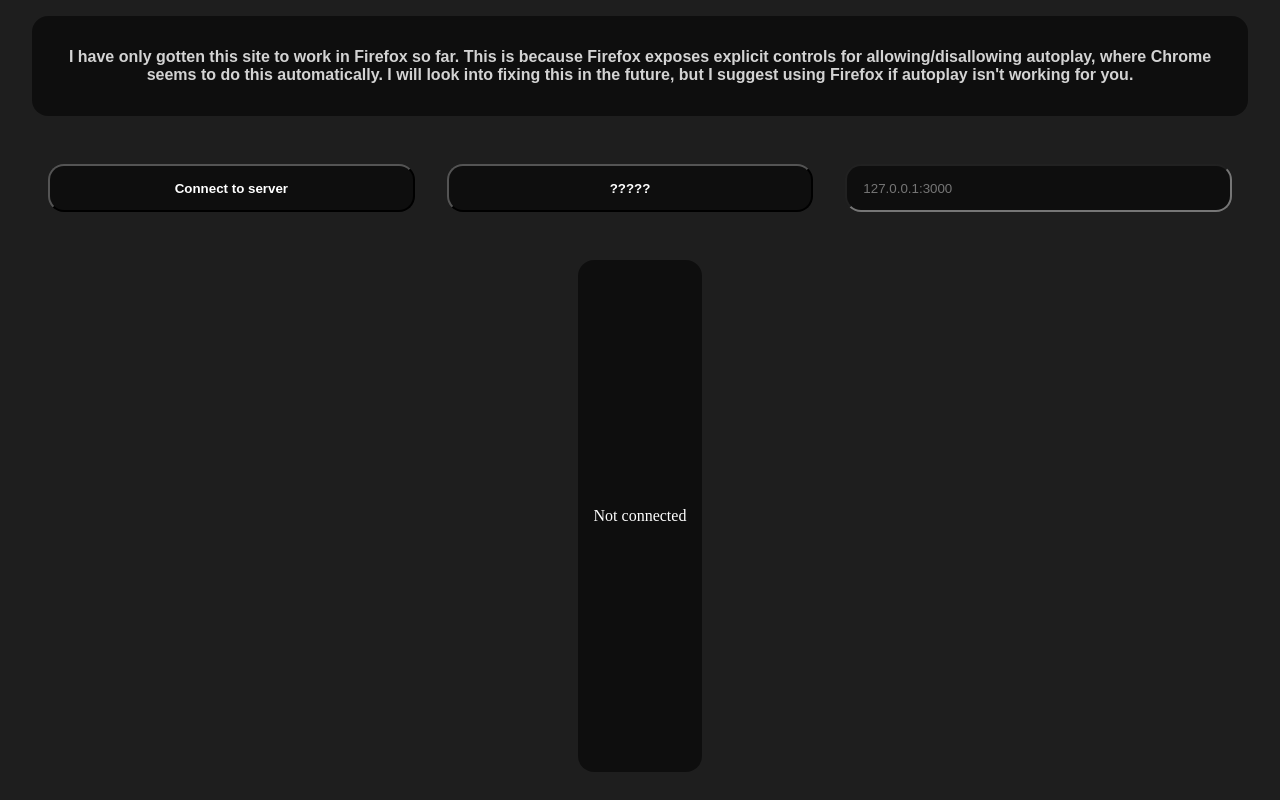
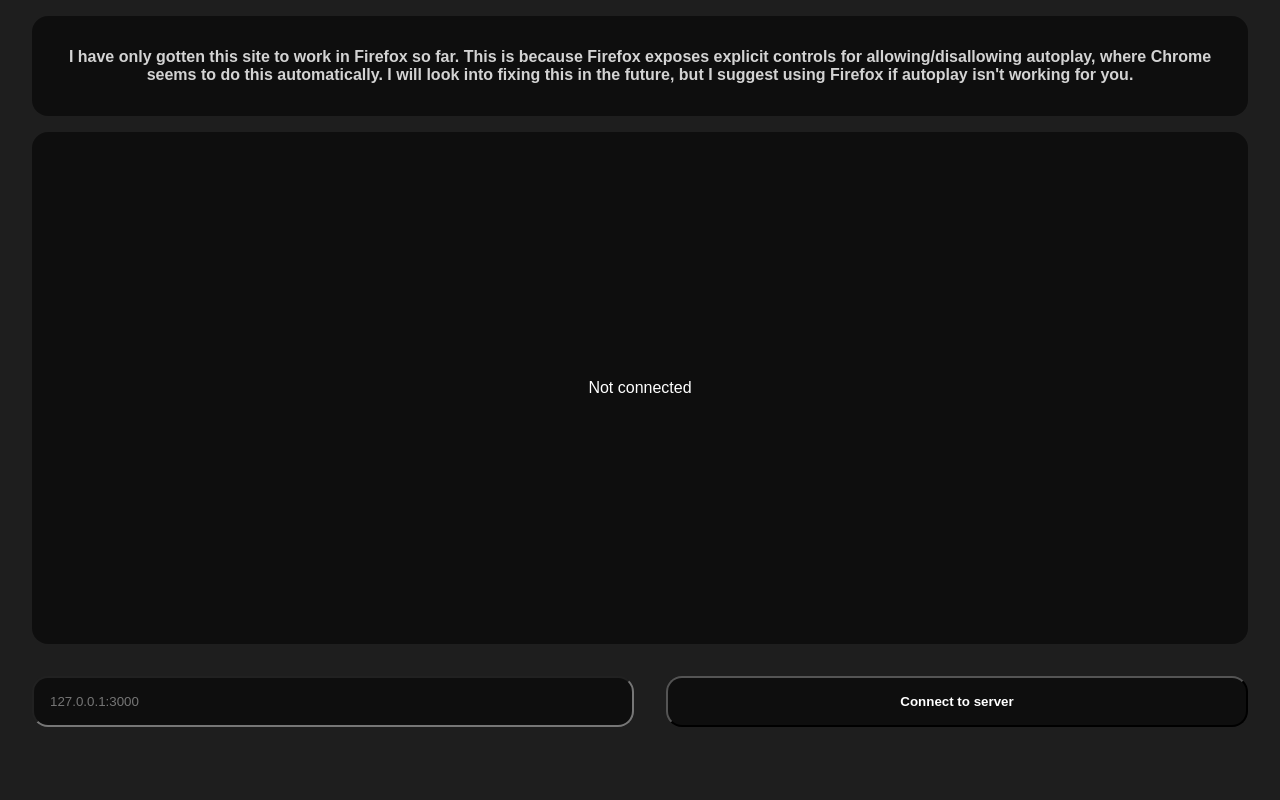
Before and after one commit to issacdowling/Watchalong-Site, a plain HTML site: page Site/index.html in a window 1280 px wide. Drawn offline with Linux system fonts and the light colour scheme.

Commit message:
Remove unnecessary button, move buttons to the bottom for better ergonomics

```diff
--- a/Site/index.css
+++ b/Site/index.css
@@ -6,10 +6,10 @@ body {
     background-color: #1e1e1e;
     margin: 1rem;
     color: white;
+    font-family: sans-serif;
 }
 
 .infoText {
-    font-family: sans-serif;
     color: lightgrey;
     text-align: center;
     font-weight: 800;
@@ -27,36 +27,31 @@ body {
 #videoBox {
     display: flex;
     justify-content: center;
-    justify-self: center;
     align-items: center;
-    width: auto;
     height: 30rem;
 }
 
 .mainButton {
     background-color: var(--box-bg);
     border-radius: var(--consistent-radius);
+    border-color: black;
     color: white;
     font-weight: bold;
-    border-color: black;
+    text-align: center;
     margin: 1rem;
     flex: 1;
-    text-align: center;
-    vertical-align:;
 }
 
-.mainButtonBox {
+.mainButtonContainer {
     display: flex;
     justify-content: center;
-    padding: 1rem;
-    height: 5rem;
 }
 
 input[type="text"] {
     background-color: var(--box-bg);
+    color: white;
     border-radius: var(--consistent-radius);
     margin: 1rem;
     padding: 1rem;
-    color: white;
     flex: 1;
 }
--- a/Site/index.html
+++ b/Site/index.html
@@ -17,7 +17,13 @@
                 suggest using Firefox if autoplay isn't working for you.
             </p>
         </div>
-        <div class="mainButtonBox">
+
+        <div id="videoBox">
+            <p>Not connected</p>
+        </div>
+
+        <div class="mainButtonContainer">
+            <input id="urlInput" type="text" placeholder="127.0.0.1:3000" />
             <button
                 class="mainButton"
                 type="button"
@@ -25,18 +31,6 @@
             >
                 Connect to server
             </button>
-            <button
-                class="mainButton"
-                type="button"
-                onclick="check_if_server()"
-            >
-                ?????
-            </button>
-            <input id="urlInput" type="text" placeholder="127.0.0.1:3000" />
-        </div>
-
-        <div id="videoBox">
-            <p>Not connected</p>
         </div>
 
         <script src="index.js"></script>
--- a/Site/index.js
+++ b/Site/index.js
@@ -2,6 +2,7 @@ function connectToServer() {
   console.log(
     "Attempting to connect to " + document.querySelector("#urlInput").value,
   );
+
   let socket;
   try {
     socket = new WebSocket("ws://" + document.querySelector("#urlInput").value);
```
